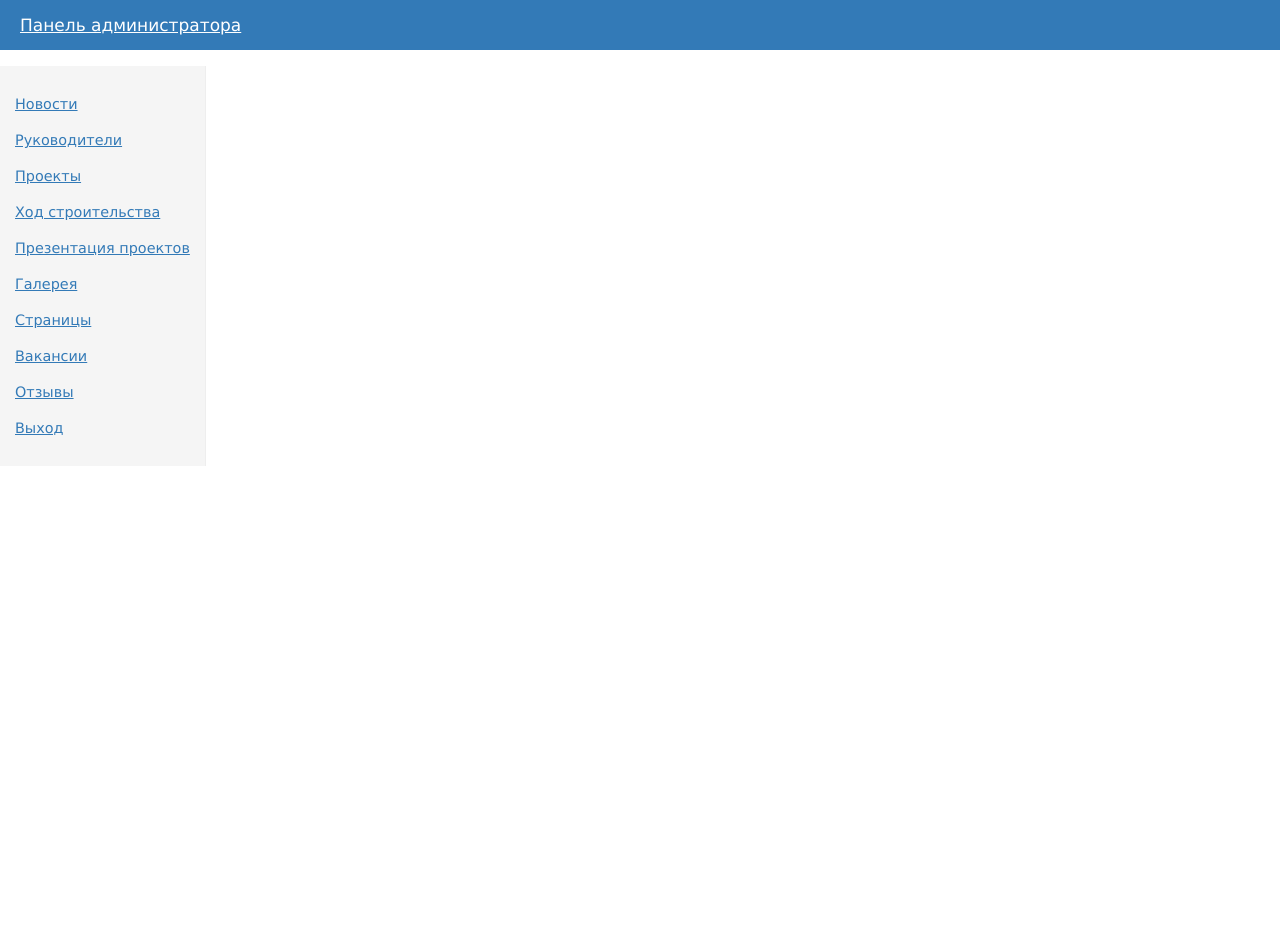
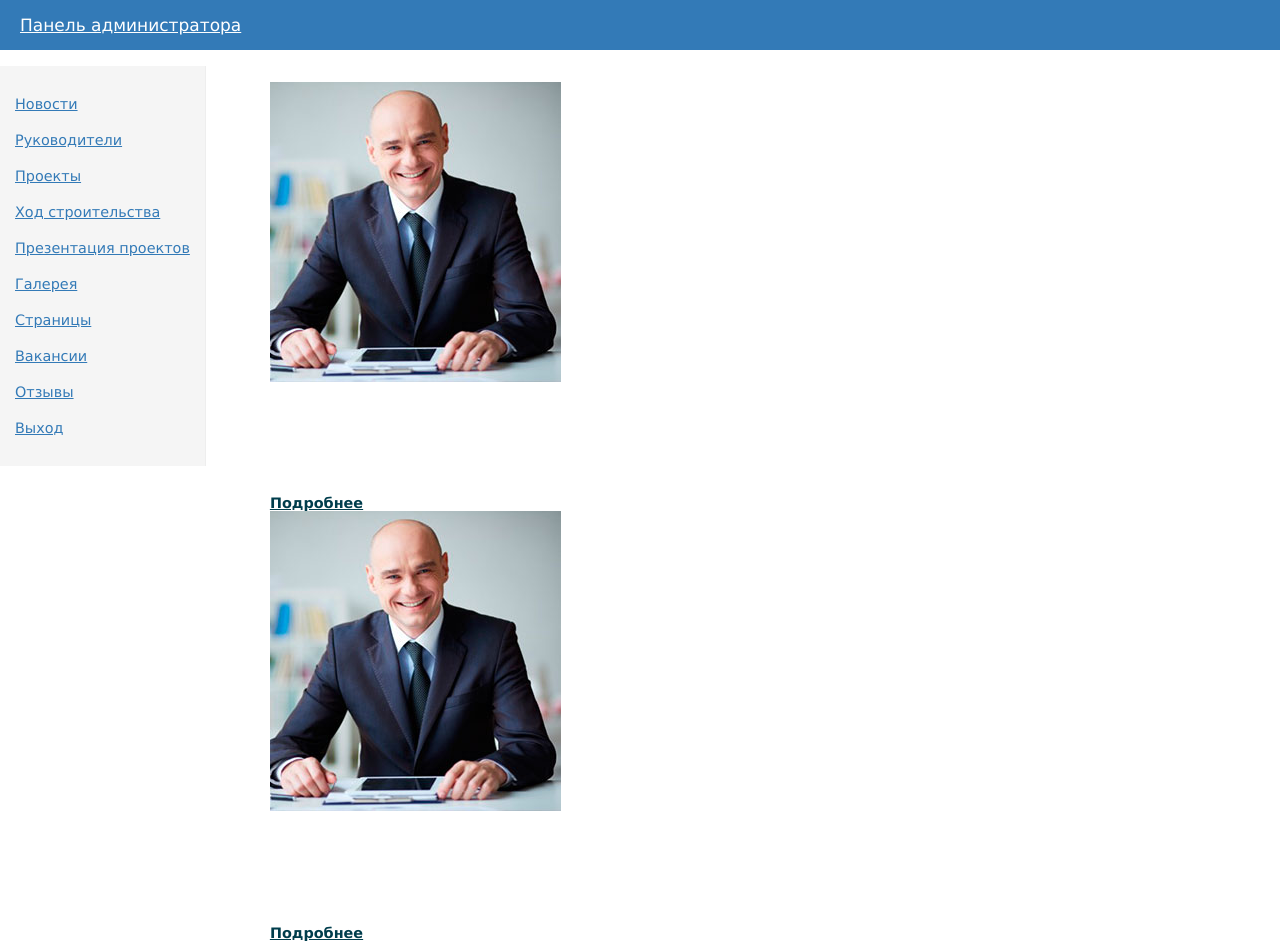
Before and after one commit to nuralys/leya, a CakePHP app: the page made by app/View/Leaderships/index.ctp in a window 1280 px wide. Before the commit the page ends 466 px from the top, so only its background shows below. Run offline with PHP 8.4 and a stand-in for CakePHP, Linux system fonts and the light colour scheme; the template is opened without the code that fills it, so the values that code supplies are empty; some libraries are stand-ins or nearby versions.

Commit message:
hod str leadeships etc

```diff
--- a/app/Controller/AppController.php
+++ b/app/Controller/AppController.php
@@ -68,7 +68,8 @@ class AppController extends Controller {
             }elseif($this->params['controller']=='projects' && $this->params['action']=='location'){
                 $this->layout = 'one_project';
                 //projects inner pages end
-
+            }elseif($this->params['controller']=='leaderships' && $this->params['action']=='index'){
+                $this->layout = 'reviews';
             }elseif($this->params['controller']=='reviews' && $this->params['action']=='index'){
                 $this->layout = 'reviews';
             }elseif($this->params['controller']=='constructions' && $this->params['action']=='index'){
--- a/app/View/Leaderships/index.ctp
+++ b/app/View/Leaderships/index.ctp
@@ -1 +1,46 @@
-index.ctp
+<div class="content-title">
+				Руководство
+
+			</div>
+					<ul class="rukovodstvo-list">
+					<li>
+						<div class="rukovodstvo-item">
+							<div class="rukovodstvo-item__img">
+								<img src="img/rukovodstvo-chel.jpg">
+							</div>
+							<div class="rukovodstvo-item__content">
+								<div class="rukovodstvo-name">
+									Иванов Иван Алексеевич
+								</div>
+								<div class="rukovodstvo-dolzhnost">
+									Генеральный диреектор ТОО “Лея”
+								</div>
+								<p>
+									Окончил Казахскую Государственную Юридическую Академию, Университет Бристоля (Великобритания), Казахский Государственный Университет имени Аль-Фараби. С 2004  года по 2007годы  - Директор департамента анализа конкурентоспособности АО «Центр Маркетингово-Аналитических Исследований» С 2007 года по  2008 годы – Директор ТОО «Центр Устойчивого ...
+								</p>
+								<a href="" class="button-second">
+								Подробнее</a>
+							</div>
+						</div>
+					</li>
+					<li>
+						<div class="rukovodstvo-item">
+							<div class="rukovodstvo-item__img">
+								<img src="img/rukovodstvo-chel.jpg">
+							</div>
+							<div class="rukovodstvo-item__content">
+								<div class="rukovodstvo-name">
+									Иванов Иван Алексеевич
+								</div>
+								<div class="rukovodstvo-dolzhnost">
+									Генеральный диреектор ТОО “Лея”
+								</div>
+								<p>
+									Окончил Казахскую Государственную Юридическую Академию, Университет Бристоля (Великобритания), Казахский Государственный Университет имени Аль-Фараби. С 2004  года по 2007годы  - Директор департамента анализа конкурентоспособности АО «Центр Маркетингово-Аналитических Исследований» С 2007 года по  2008 годы – Директор ТОО «Центр Устойчивого ...
+								</p>
+								<a href="" class="button-second">
+								Подробнее</a>
+							</div>
+						</div>
+					</li>
+				</ul>
```
Also changed, not shown: app/View/Layouts/hodstr1.ctp (+2 -33 lines).
